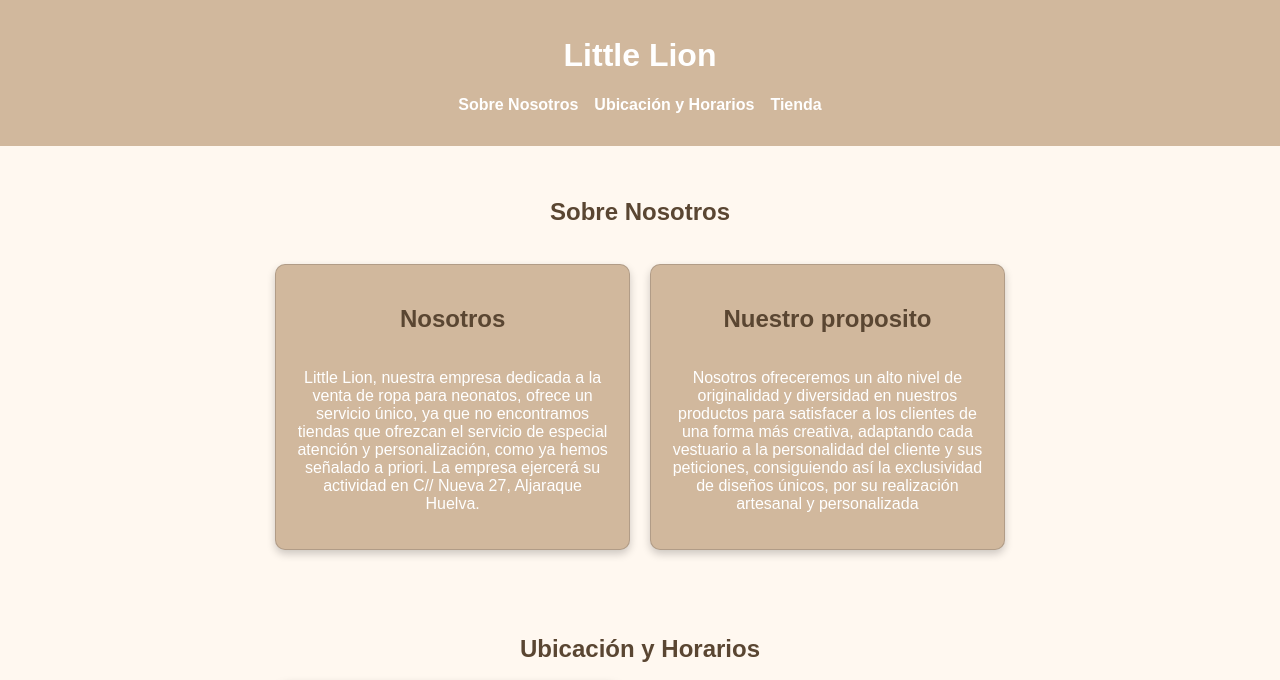
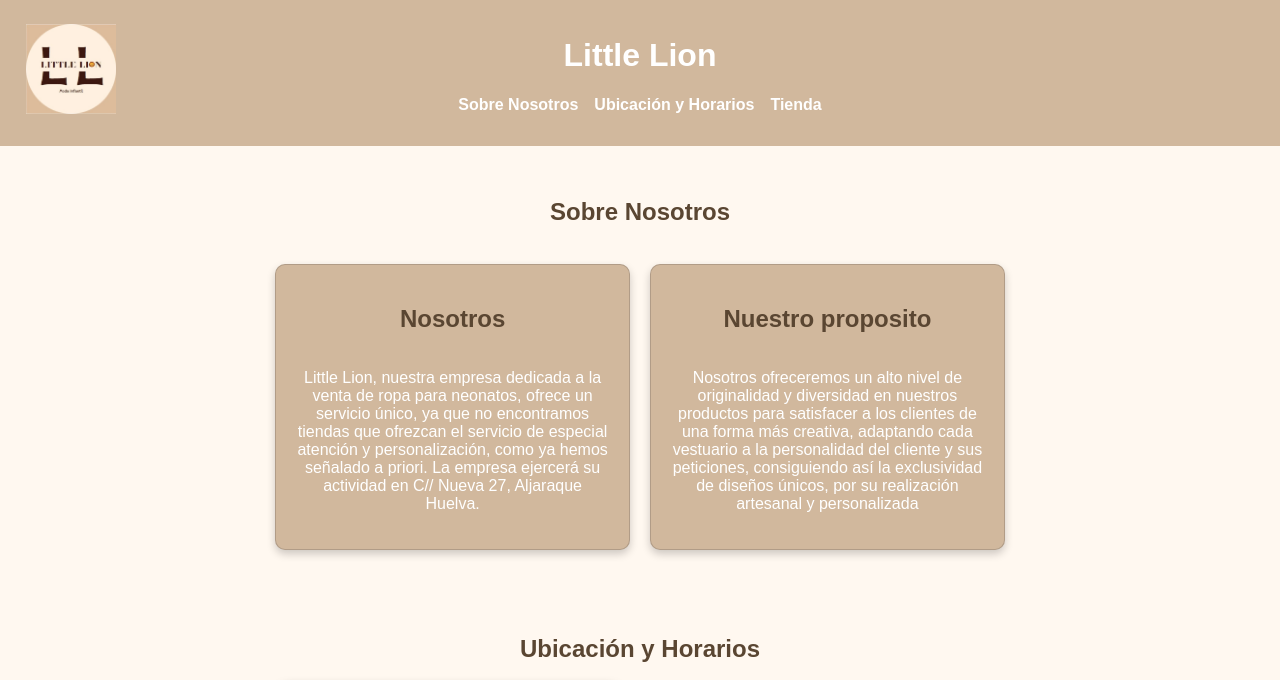
Before and after one commit to JaCP3/Web_TZ, a plain HTML site: page index.html in a window 1280 px wide. Shown: the top 680 px of the page. Drawn offline with Linux system fonts and the light colour scheme.

Commit message:
Add files via upload

```diff
--- a/index.html
+++ b/index.html
@@ -10,6 +10,11 @@
 
 <body>
     <header>
+        <div class="logo">
+            <img src="./LOGOLITTLELION.jpg" width="90px" alt="Sin Señal">
+          </div>
+
+
         <h1>Little Lion</h1>
         <nav>
             <ul>
--- a/styles.css
+++ b/styles.css
@@ -312,3 +312,11 @@ table th, table td {
         transform: translateX(-50%) translateY(-10px);
     }
 }
+
+
+.logo {
+    position: absolute; /* Posiciona el elemento relativo a la ventana */
+    top: 3%;         /* Ajusta la distancia desde la parte superior */
+    left: 2%;       /* Ajusta la distancia desde la parte derecha */
+    height: auto;      /* Mantiene la proporción del logo */
+}
```
Also changed, not shown: store.html (+4 -0 lines), LOGOLITTLELION.jpg (added), script.js (line endings or trailing spaces).
